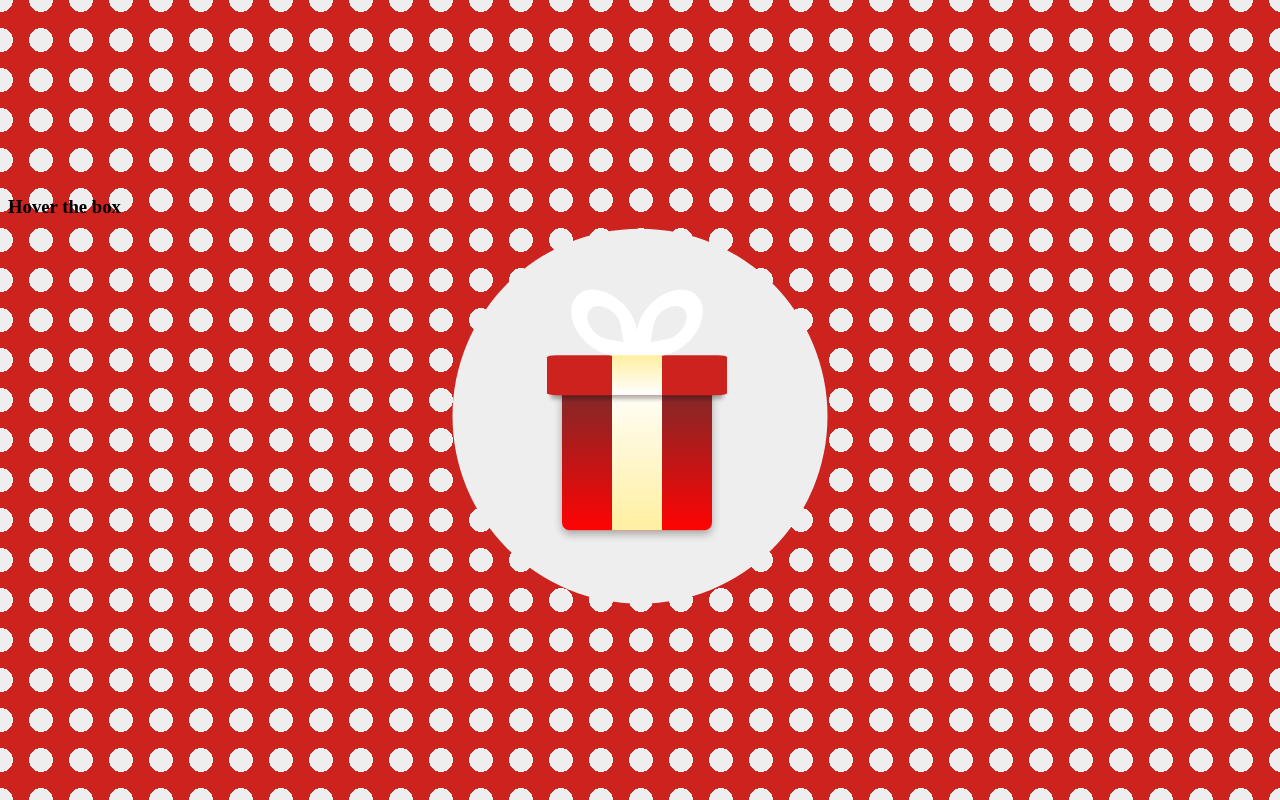
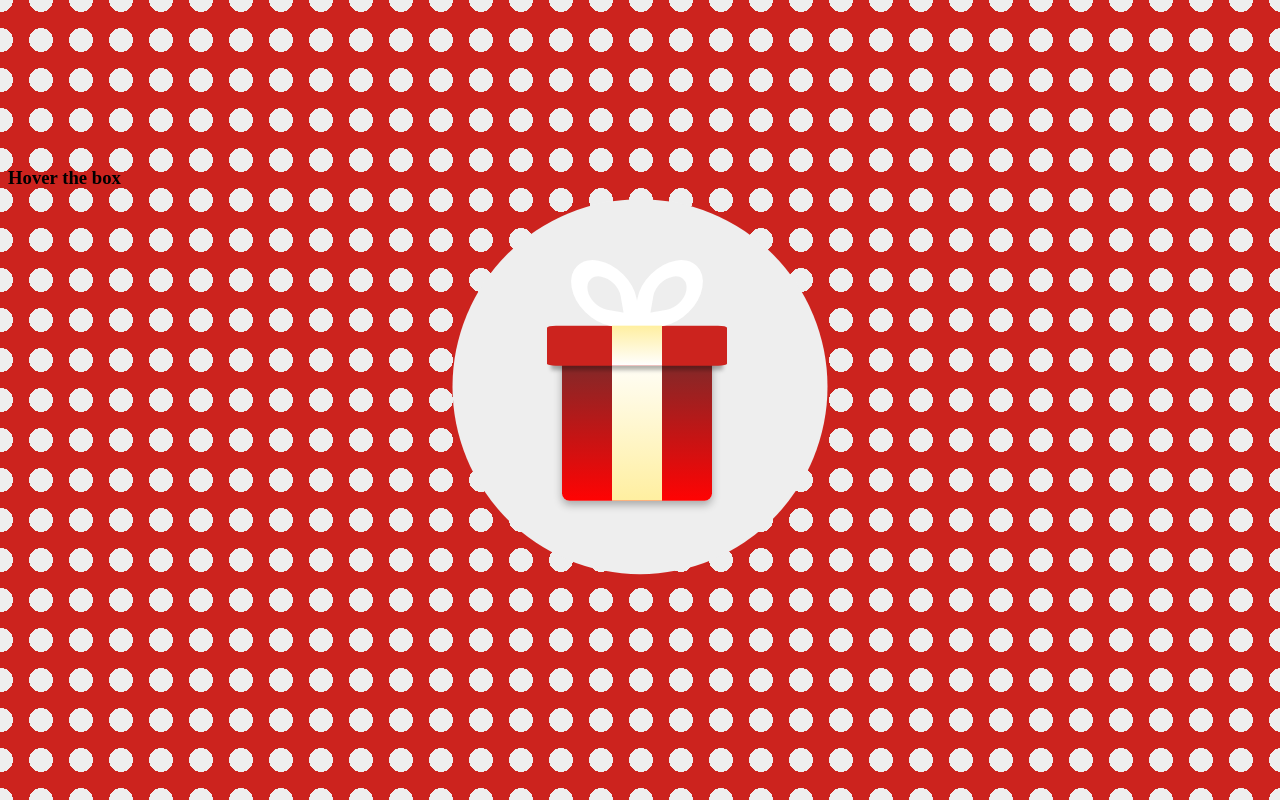
Before and after one commit to tianAngyal/christmas.present, a plain HTML site: page index.html in a window 1280 px wide. Drawn offline with Linux system fonts and the light colour scheme.

Commit message:
thrid update

```diff
--- a/css.css
+++ b/css.css
@@ -4,7 +4,7 @@ body {
 
 .container {
   position: relative;
-  transform: translateY(60%);
+  transform: translateY(50%);
 }
 
 .box {
```
